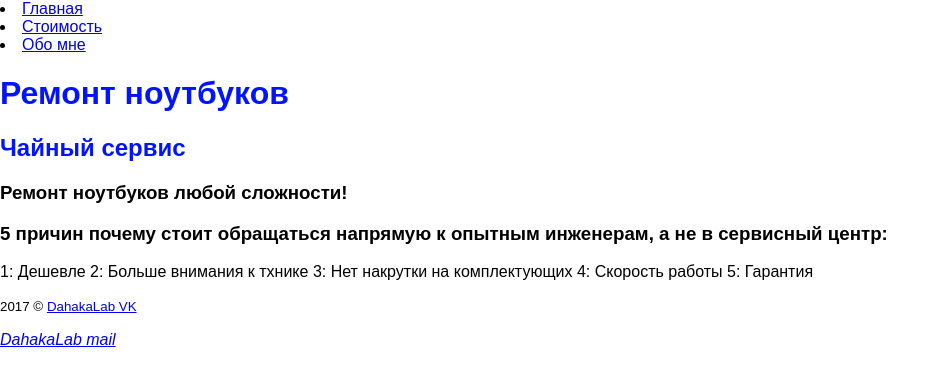
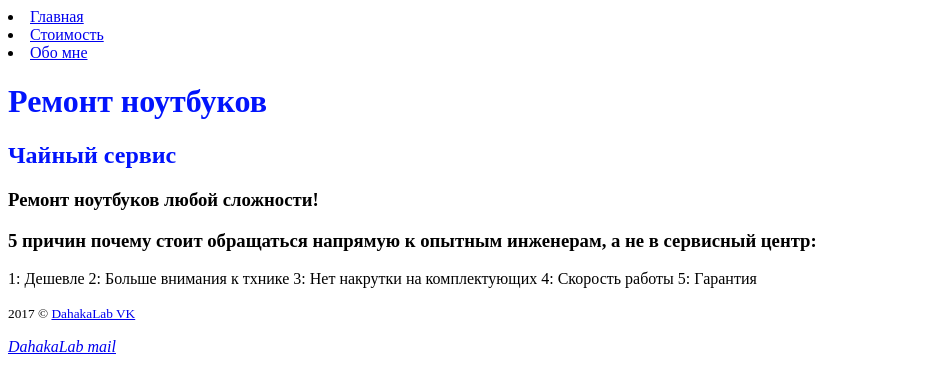
Before and after one commit to DahakaLab/tea-fron-end, a React app: page / in a window 1280 px wide. Shown: the whole page, without its empty margins (0-949 px from the left). Built offline with nearby package versions, Linux system fonts and the light colour scheme.

Commit message:
Remove .body in css file

```diff
--- a/src/style/index.scss
+++ b/src/style/index.scss
@@ -7,9 +7,3 @@ $yellow: #0214fc;
 .red {
   color: $yellow;
 }
-
-body {
-  margin: 0;
-  padding: 0;
-  font-family: sans-serif;
-}
```
